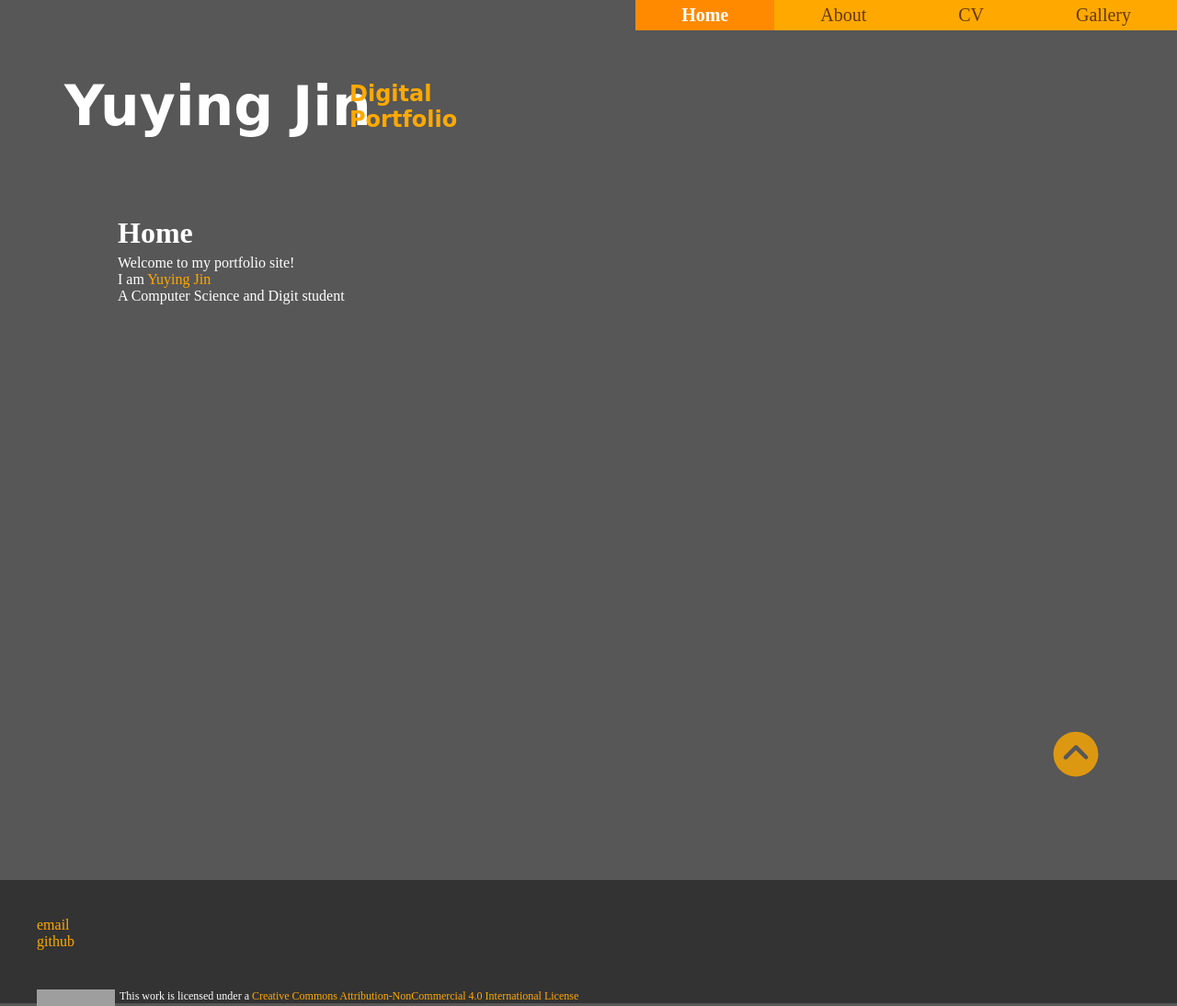
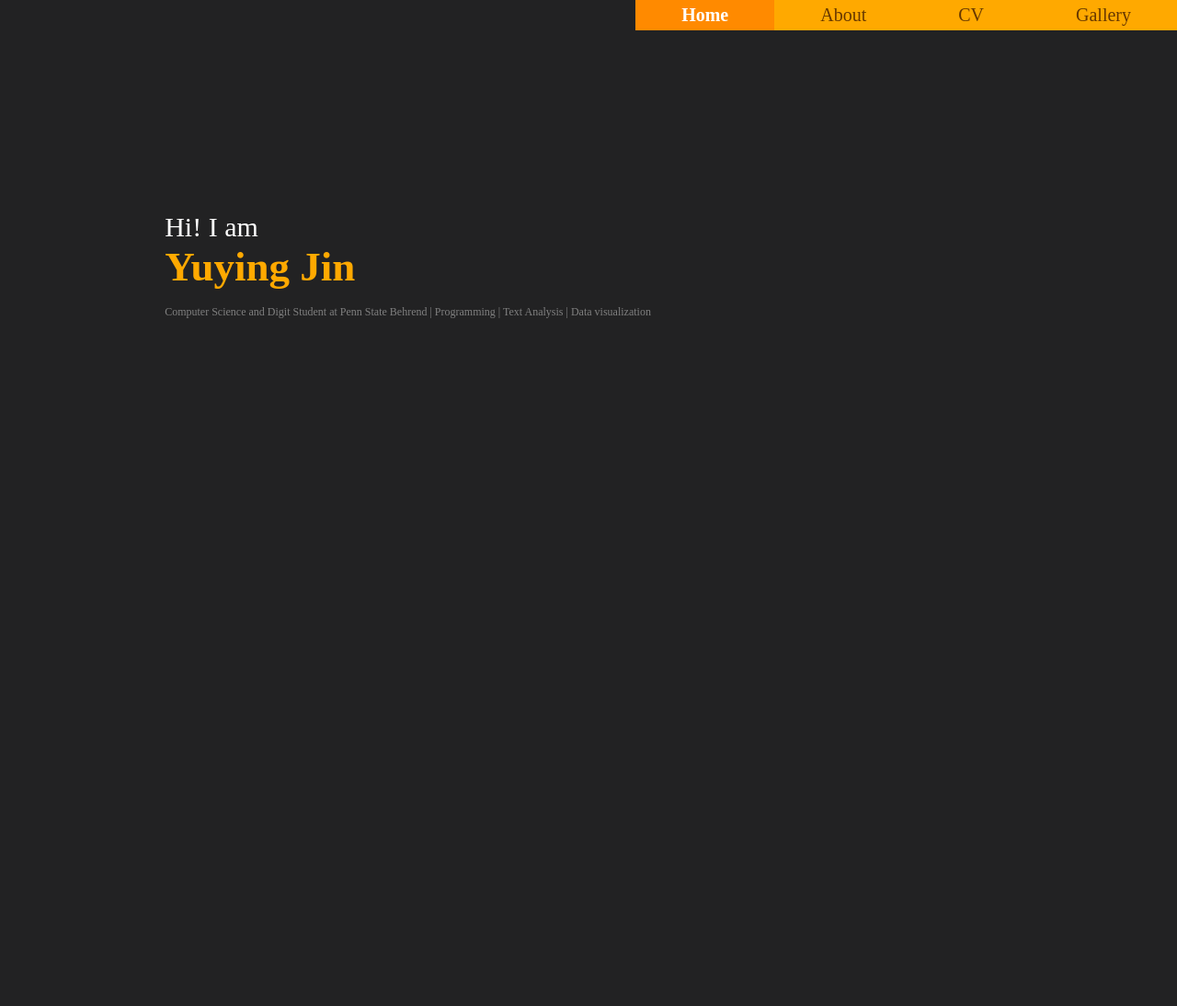
Before and after one commit to Yuying-Jin/DIGIT400static, a Jekyll site: the page built from docs/index.html, in a window 1280 px wide. Shown: the whole page at 92% size. Built offline with Jekyll 4.4.1, drawn with Linux system fonts in a browser that asks for light colours; after the commit the page ends 900 px from its top, so only the background shows below that; grey boxes are pictures that could not be loaded.

Commit message:
add layout for home page

```diff
--- /dev/null
+++ b/docs/_layouts/home.html
@@ -0,0 +1,17 @@
+<!DOCTYPE html>
+<html>
+    <head>
+        <title>{{ page.title }}</title>
+        <!-- link to main stylesheet -->
+        <link rel="stylesheet" type="text/css" href="webstyle.css">
+
+        {% feed_meta %}
+        {% seo %}
+    </head>
+    <body>
+        {% include nav.html %}
+        <div class="container">
+            {{ content }}
+        </div>
+    </body>
+</html>
--- a/docs/index.html
+++ b/docs/index.html
@@ -1,11 +1,10 @@
 ---
-layout: default
+layout: home
 title: Home
 url: "https://yuying-jin.github.io/DIGIT400/index.html"
 ---
 <section id="home">
-    <p>Welcome to my portfolio site!</p>
-    <p>I am <span class="orange">Yuying Jin</span></p>
-    <p>A Computer Science and Digit student</p>
-
+    <p>Hi! I am </p>
+    <h1 class="orange">Yuying Jin</h1>
+    <smaller>Computer Science and Digit Student at Penn State Behrend | Programming | Text Analysis | Data visualization</smaller>
 </section>
--- a/docs/webstyle.css
+++ b/docs/webstyle.css
@@ -2,8 +2,8 @@
     --orange: #FFA900;
     --orangeD: #FF8A00;
     --orangeDD: #673800;
-    --grey: #575757;
-    --greyD: #333333;
+    --grey: #222223;
+    --greyD: #111111;
 }
 *{
     margin:0;
@@ -69,7 +69,20 @@ nav a:hover {
     background-color: var(--orangeD);
     color: white;
 }
-#home, #about{
+#home{
+    margin: 20vh 5%;
+    font-size: 30px;
+}
+#home h1{
+    margin:0;
+}
+#home smaller{
+    font-size: 12px;
+    color:grey;
+    line-height:20%
+}
+
+#about{
     min-height: 70vh;
 }
 /* cv */
```
